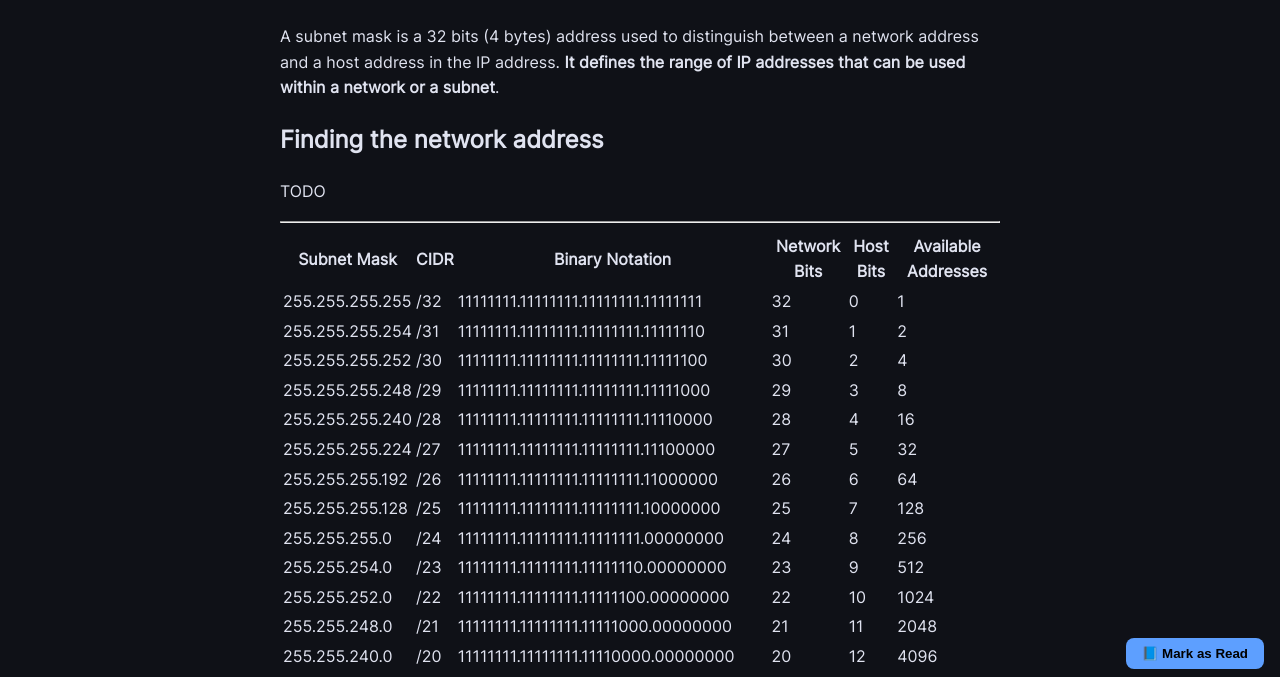
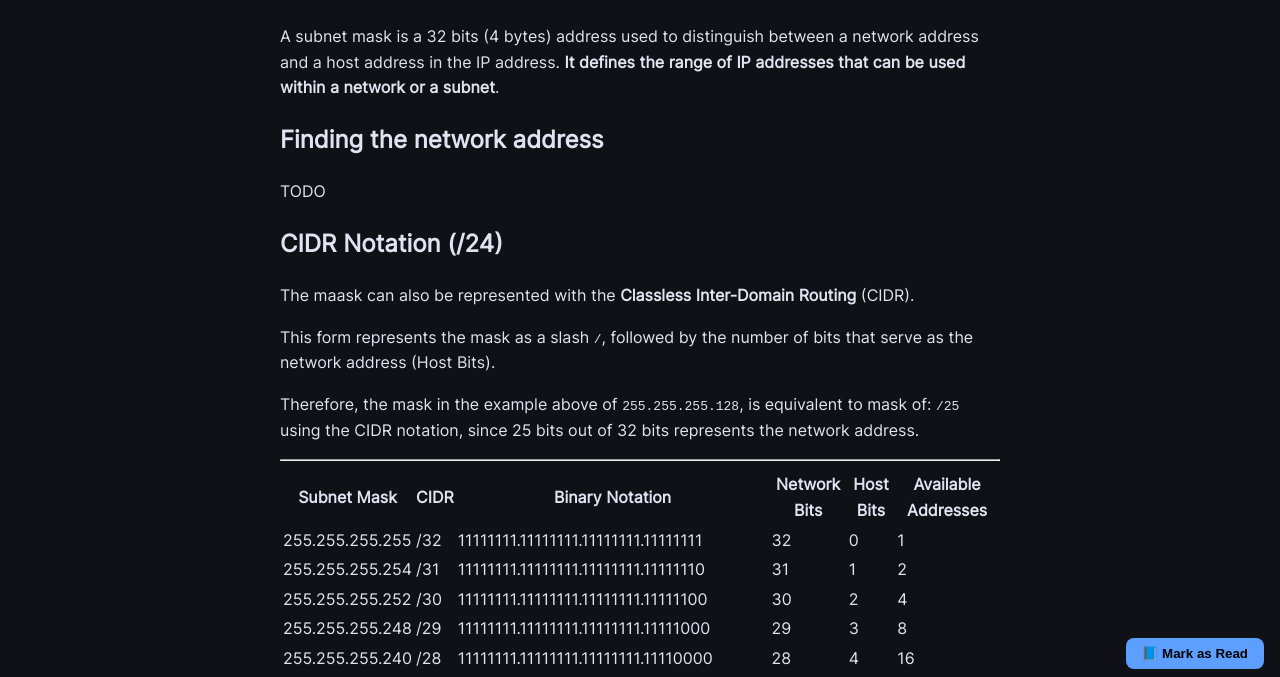
Before and after one commit to mgrl39/netkit, an Eleventy site: page posts/03subnet-mask.md in a window 1280 px wide. Shown: the part 115-792 px from the top of the page. Built offline with nearby package versions, Linux system fonts and the light colour scheme; Eleventy itself is replaced by a stand-in of ours; files that its build step writes are made by us from their sources; files whose address does not match are found by name.

Commit message:
adding /CIDR and improving styllee of subnet chapter

```diff
--- a/posts/03subnet-mask.md
+++ b/posts/03subnet-mask.md
@@ -9,6 +9,13 @@ A subnet mask is a 32 bits (4 bytes) address used to distinguish between a netwo
 
 ## Finding the network address
 TODO
+
+## CIDR Notation (/24)
+The maask can also be represented with the **Classless Inter-Domain Routing** (CIDR).
+
+This form represents the mask as a slash `/`, followed by the number of bits that serve as the network address (Host Bits).
+
+Therefore, the mask in the example above of `255.255.255.128`, is equivalent to mask of: `/25` using the CIDR notation, since 25 bits out of 32 bits represents the network address.
 
 ---
 
```
